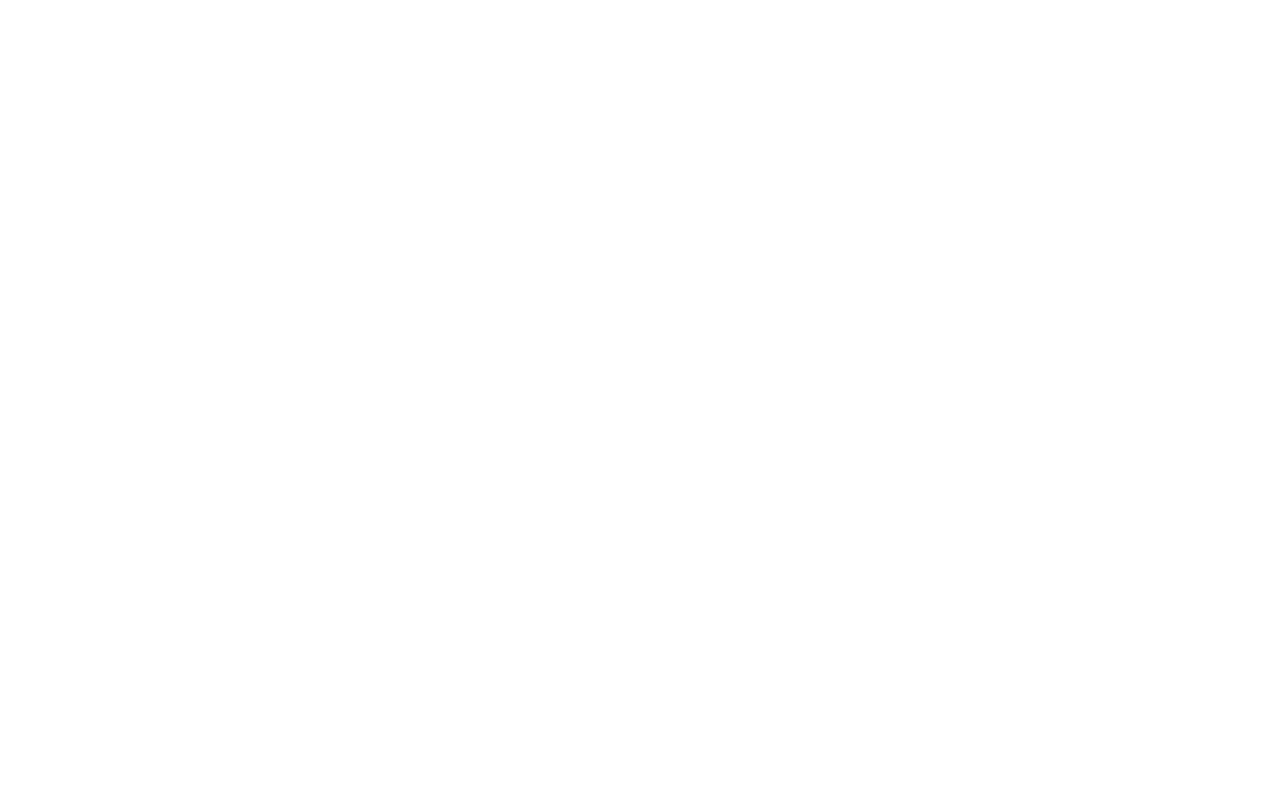
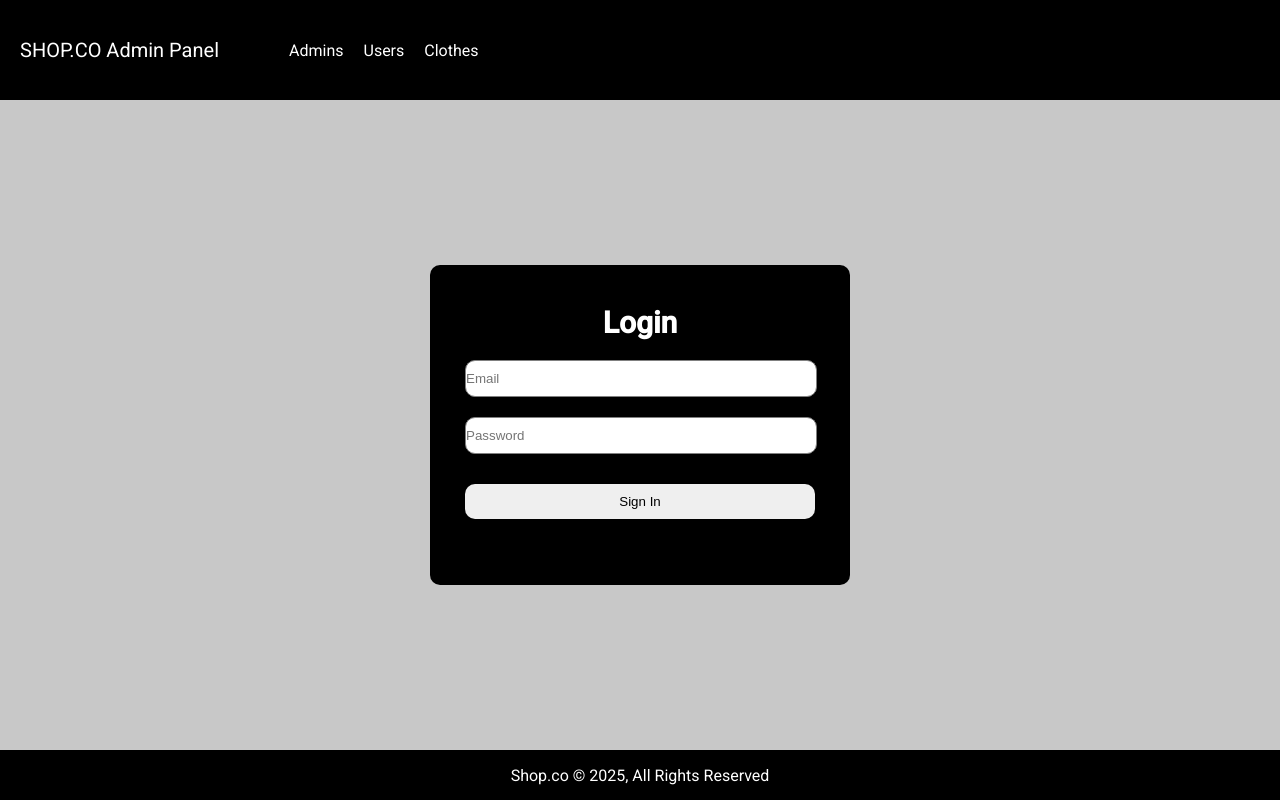
Before and after one commit to HogHordGit/CO_Shop, an Angular app: page /admin-panel/login in a window 1280 px wide. Before the commit this address led to /. Built offline with nearby package versions, Linux system fonts and the light colour scheme.

Commit message:
created login page

```diff
--- a/package.json
+++ b/package.json
@@ -23,6 +23,7 @@
     "@angular/router": "^19.2.0",
     "@angular/ssr": "^19.2.8",
     "express": "^4.18.2",
+    "jsonwebtoken": "^9.0.2",
     "rxjs": "~7.8.0",
     "tslib": "^2.3.0",
     "zone.js": "~0.15.0"
--- a/src/app/admin-panel/admin-home/admin-home.component.html
+++ b/src/app/admin-panel/admin-home/admin-home.component.html
@@ -22,6 +22,7 @@
       </router-outlet>
 
     </main>
+
     <footer class="footer">
       <div class="footer__text">
         Shop.co © 2025, All Rights Reserved
--- a/src/app/admin-panel/admin-home/admin-home.component.scss
+++ b/src/app/admin-panel/admin-home/admin-home.component.scss
@@ -23,7 +23,7 @@
   grid-template-areas: "header"
                        "main"
                        "footer";
-  grid-template-rows: 0.15fr 1fr 0.1fr;
+  grid-template-rows: 100px auto 50px;
 }
 
 // header
--- /dev/null
+++ b/src/app/admin-panel/admin-login/admin-login.component.html
@@ -0,0 +1,18 @@
+<div class="login__holder">
+  <div class="login__block login-block">
+
+    <div class="login-block__title">Login</div>
+
+    <form class="login-block__form" [formGroup]="form" (ngSubmit)="onSubmit()">
+      <div class="login-block__email-input">
+        <input class="login-block__input" type="text" placeholder="Email" formControlName="email">
+      </div>
+      <div class="login-block__password-input">
+        <input class="login-block__input" type="password" placeholder="Password" formControlName="password">
+      </div>
+      <div class="login-block__login-btn">
+        <button class="login-block__btn" type="submit">Sign In</button>
+      </div>
+    </form>
+  </div>
+</div>
--- /dev/null
+++ b/src/app/admin-panel/admin-login/admin-login.component.scss
@@ -0,0 +1,49 @@
+.login {
+
+  &__holder {
+    display: flex;
+    align-items: center;
+    height: calc(100vh - 150px);
+  }
+}
+
+.login-block {
+  display: flex;
+  flex-direction: column;
+  align-items: center;
+  border-radius: 10px;
+  padding: 20px;
+  margin: 0 auto;
+  width: 380px;
+  height: 280px;
+  background-color: #000000;
+
+  &__title {
+    margin: 20px 0 0 0;
+    color: #fff;
+    font-weight: 700;
+    font-size: 30px;
+  }
+  &__email-input {
+    width: 350px;
+    margin: 20px 0;
+  }
+  &__input {
+    width: 100%;
+    padding: 10px 0;
+    border-radius: 10px;
+    border: 1px solid grey;
+  }
+  &__login-btn {
+    margin-top: 30px;
+  }
+  &__btn {
+    width: 100%;
+    padding: 10px 0;
+    border-radius: 10px;
+    border: none;
+  }
+  &__btn:hover {
+    background-color: #dcdcdc;
+  }
+}
--- /dev/null
+++ b/src/app/admin-panel/admin-login/admin-login.component.ts
@@ -0,0 +1,25 @@
+import {Component, inject} from '@angular/core';
+import {FormBuilder, FormsModule, ReactiveFormsModule, Validators} from '@angular/forms';
+
+@Component({
+  selector: 'app-admin-login',
+  imports: [
+    FormsModule,
+    ReactiveFormsModule
+  ],
+  templateUrl: './admin-login.component.html',
+  standalone: true,
+  styleUrl: './admin-login.component.scss'
+})
+export class AdminLoginComponent {
+  fb = inject(FormBuilder);
+
+  form = this.fb.nonNullable.group({
+    email: ['', Validators.required],
+    password: ['', Validators.required]
+  });
+
+  onSubmit(): void {
+    console.log("login")
+  }
+}
--- a/src/app/app.routes.ts
+++ b/src/app/app.routes.ts
@@ -5,6 +5,7 @@
 import {AdminClothesComponent} from './admin-panel/admin-clothes/admin-clothes.component';
 import {SiteHomeComponent} from './main-site/site-home/site-home.component';
 import {SiteContentComponent} from './main-site/site-content/site-content.component';
+import {AdminLoginComponent} from './admin-panel/admin-login/admin-login.component';
 
 export const routes: Routes = [
   { path: "home", redirectTo: "home/main-site", pathMatch: "full"},
@@ -15,7 +16,8 @@
     children: [
       { path: 'admins', component: AdminListComponent },
       { path: 'users', component: AdminUsersComponent },
-      { path: 'clothes', component: AdminClothesComponent }
+      { path: 'clothes', component: AdminClothesComponent },
+      { path: 'login', component: AdminLoginComponent }
     ]
   },
   {
```
Also changed, not shown: 2 other files (tests, documents, lock files or other folders).
